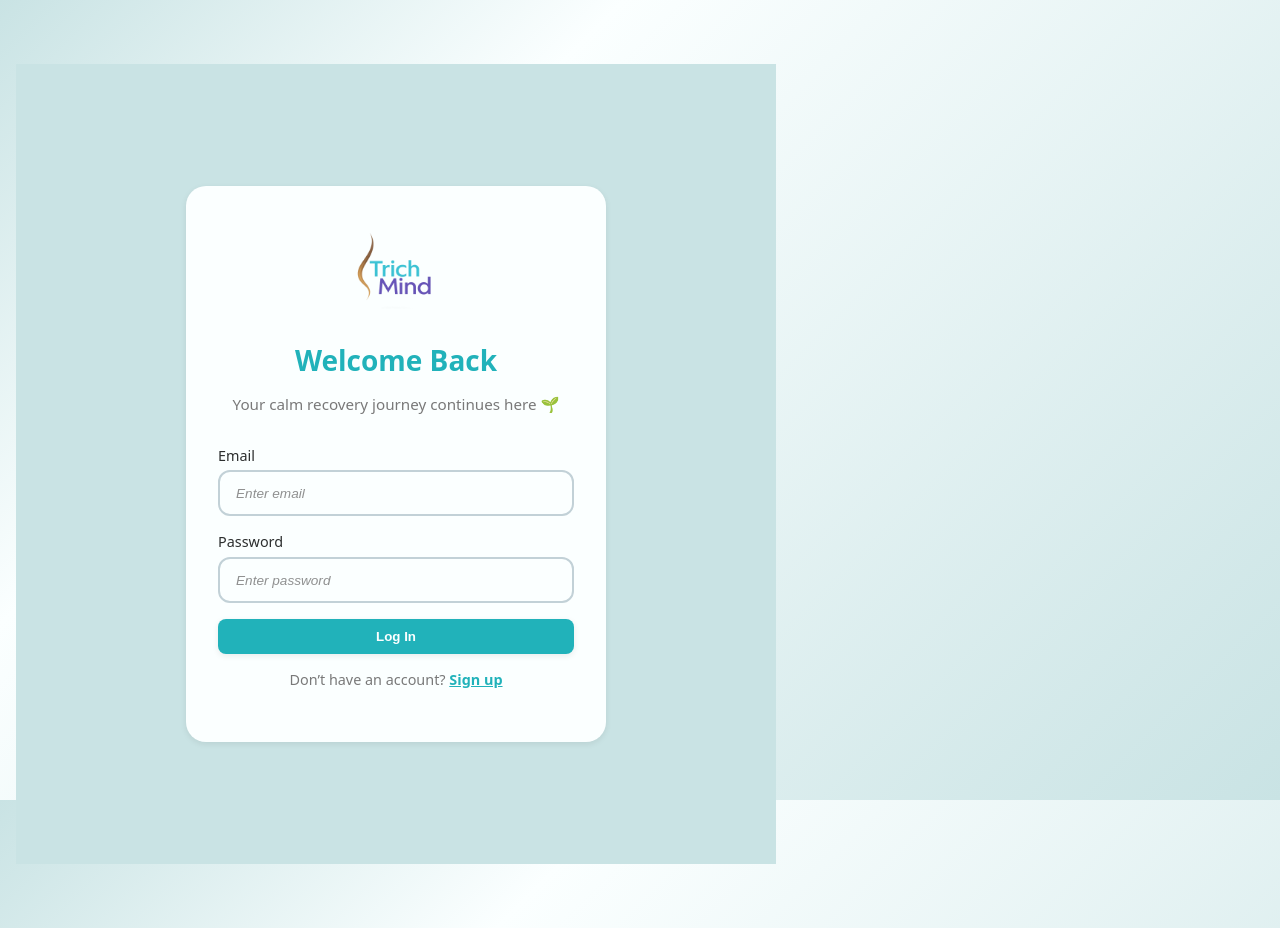
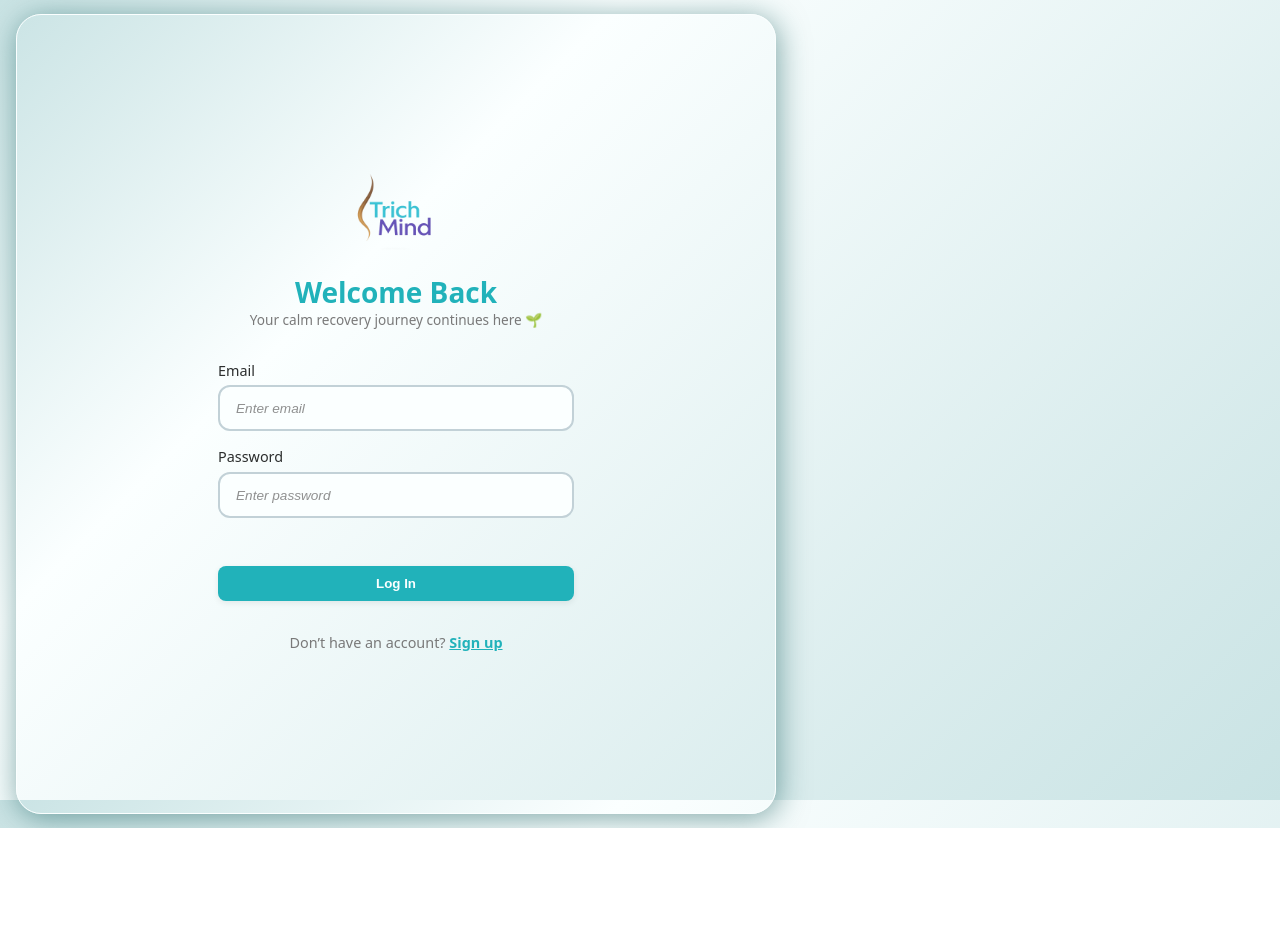
Before and after one commit to girlierazon84/TrichMind, a React (Vite) app in the folder client/: page /login in a window 1280 px wide. After the commit the page ends 828 px from the top, so only its background shows below. Built offline with nearby package versions, Linux system fonts and the light colour scheme; no server answers.

Commit message:
style(LoginPage): improve layout and styling for consistency and visual appeal

```diff
--- a/client/src/pages/LoginPage.tsx
+++ b/client/src/pages/LoginPage.tsx
@@ -28,11 +28,14 @@ const smoothRise = keyframes`
 ----------------------------------------------------- */
 
 const PageWrapper = styled.main`
+    margin: -50px 0;
     min-height: 100vh;
+    border-radius: 25px;
+    border: 1px solid ${({ theme }) => theme.colors.card_bg};
+    box-shadow: 2px 4px 30px rgba(3, 79, 79, 0.5);
     display: flex;
     justify-content: center;
     align-items: center;
-    background: ${({ theme }) => theme.colors.page_bg};
     padding: 2rem;
     animation: ${fadeIn} 0.5s ease-out;
 `;
@@ -40,10 +43,8 @@ const PageWrapper = styled.main`
 const PremiumCard = styled.div<{ $visible: boolean }>`
     width: 100%;
     max-width: 420px;
-    background: ${({ theme }) => theme.colors.card_bg};
     border-radius: 20px;
     padding: 2.4rem 2rem;
-    box-shadow: ${({ theme }) => theme.colors.card_shadow};
     animation: ${smoothRise} 0.7s ease-out;
     opacity: ${({ $visible }) => ($visible ? 1 : 0)};
     transform: ${({ $visible }) =>
@@ -54,18 +55,18 @@ const PremiumCard = styled.div<{ $visible: boolean }>`
 const Logo = styled.img`
     width: 95px;
     height: auto;
-    margin-bottom: 1rem;
+    margin: -40px 0 2rem 0;
 `;
 
 const Title = styled.h1`
     font-size: 1.75rem;
     text-align: center;
     color: ${({ theme }) => theme.colors.primary};
-    margin: 0 0 0.5rem 0;
+    margin: -25px 0 -15px 0;
 `;
 
 const Subtitle = styled.p`
-    font-size: 0.95rem;
+    font-size: 0.85rem;
     color: ${({ theme }) => theme.colors.text_secondary};
     text-align: center;
     margin-bottom: 2rem;
@@ -79,7 +80,7 @@ const ErrorMessage = styled.p`
 
 const FooterText = styled.p`
     text-align: center;
-    margin-top: 1rem;
+    margin: 2rem 0 -30px 0;
     font-size: 0.9rem;
     color: ${({ theme }) => theme.colors.text_secondary};
 
@@ -90,7 +91,7 @@ const FooterText = styled.p`
 `;
 
 const ButtonWrapper = styled.div`
-    margin-top: 1rem;
+    margin-top: 3rem;
 `;
 
 /* -----------------------------------------------------
```
